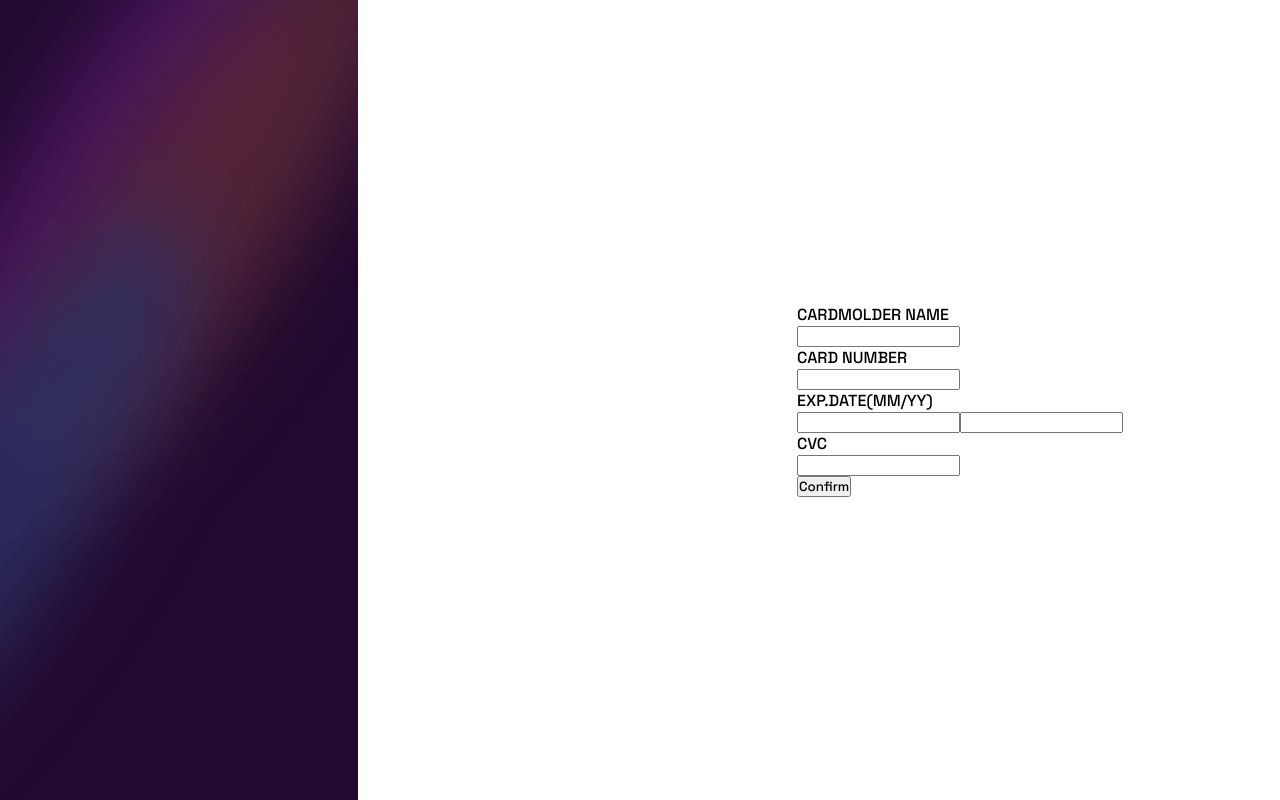
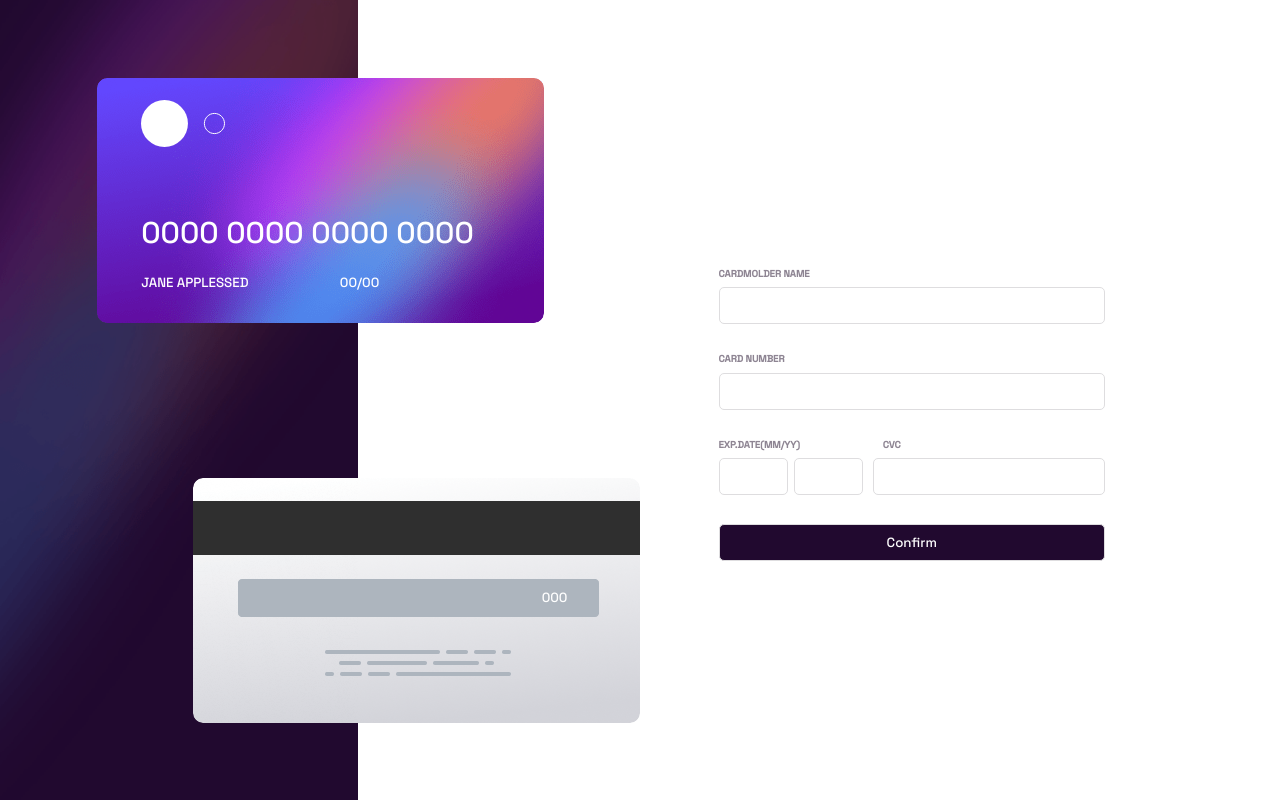
Before and after one commit to pablo-marrero/interactive-card, a React (Create React App) app: page /register-card in a window 1280 px wide. Built offline with nearby package versions, Linux system fonts and the light colour scheme.

Commit message:
update branch

```diff
--- a/src/components/Form/Form.css
+++ b/src/components/Form/Form.css
@@ -1,8 +1,71 @@
+/* EStilos generales */
+.form-register{
+    width: 100%;
+}
+
 .form-register label{
     text-transform: uppercase;
     display: block;
+    font-size: .6em;
+    margin-top: 6%;
+    margin-bottom: 1.5%;
+    font-weight: 600;
+    color: hsl(279, 6%, 55%);
 }
 
+.form-register input{
+    line-height: 35px;
+    width: 80%;
+    border-radius: 5px;
+    border: 1px solid hsl(270, 3%, 87%);
+    padding-left: 5%;
+}
+
+/* Estilos input por tipo y nombre */
 .form-register input[name="confirm"]{
     display: block;
+    margin-top: 6%;
+    color:white;
+    background-color: hsl(278, 68%, 11%);
+    padding: 0;
 }
+
+input[type=number]::-webkit-inner-spin-button,
+input[type=number]::-webkit-outer-spin-button
+{
+  -webkit-appearance: none;
+  margin: 0;
+}
+
+.container-label{
+    display: flex;
+}
+
+.container-label>label{
+    width: 34%;
+}
+
+
+.container-group-input{
+    display: flex;
+    width: 100%;
+}
+.container-group-input>div{
+    width: 30%;
+    display: flex;
+    justify-content: space-between;
+}
+
+.container-group-input>div>input{
+    width: 48%;
+    line-height: 35px;
+}
+
+.container-group-input>div:last-child{
+    width: 48%;
+    margin-left: 2%;
+}
+
+.container-group-input>div:last-child>input{
+    width: 100%;
+}
--- a/src/components/Form/Form.jsx
+++ b/src/components/Form/Form.jsx
@@ -1,32 +1,53 @@
 import React from 'react'
+// import { useForm } from '../../hooks/useForm'
 import "./Form.css"
 
 export const Form = () => {
+
+    const initialForm ={
+        cardName:"",
+        cardNumber:"",
+        cardMounth:"",
+        cardYear:"",
+        cardCvc:""
+    }
+
+    // const { handelChange,handelBlur,handelClick } = useForm(initialForm)
+
+
+
   return (
     <div>
         <form className='form-register'>
             <label htmlFor="">
                 cardmolder name
             </label>
-            <input type="text" />
+            <input type="text" name='cardName'/>
 
             <label htmlFor="">
                 card number
             </label>
-            <input type={'number'} />
+            <input type={'number'} name="cardNumber"/>
 
-            <label htmlFor="">
-                exp.date(mm/yy)
-            </label>
-            <div>
-                <input type={'number'} />
-                <input type={'number'} />
+            <div className='container-label'>
+                <label htmlFor="">
+                    exp.date(mm/yy)
+                </label>
+                <label htmlFor="">
+                    cvc
+                </label>
             </div>
 
-            <label htmlFor="">
-                cvc
-            </label>
-            <input type={'number'} />
+            <div className='container-group-input'>
+                <div>
+                    <input type={'number'} name="cardMounth"/>
+                    <input type={'number'} name="cardYear" />
+                </div>
+
+                <div>
+                    <input type={'number'} name="cardCvc"/>
+                </div>
+            </div>
 
             <input type="submit" name='confirm' value="Confirm" />
         </form>
--- /dev/null
+++ b/src/components/Target/Target.css
@@ -0,0 +1,87 @@
+.card{
+    width: 447px;
+    height: 245px;
+    border-radius: 10px;
+    background-size: cover;
+    background-repeat: no-repeat;
+}
+
+.card input{
+    color: white;
+    line-height: 35px;
+    border: none;
+    background-color: inherit;
+    outline: none;
+}
+
+.card input::placeholder{
+    color: white;
+
+}
+
+
+.card-front{
+    background-image: url("../../assets/bg-card-front.png");
+}
+
+.card-front>div{
+    width: 90%;
+    height: 100%;
+    padding: 5%;
+    margin: auto;
+}
+
+.card-front>div>figure{
+    width: 100%;
+    height: 50%;
+}
+
+.container-input{
+    height: 50%;
+    width: 100%;
+    display: flex;
+    flex-direction: column;
+    justify-content: space-evenly;
+    align-items: center;
+}
+
+.container-input>input{
+    width: 100%;
+    margin: auto;
+    font-size: 30px;
+}
+
+.container-input>div{
+    width: 100%;
+    display: flex;
+    justify-content: space-between;
+}
+
+.container-input>div>input{
+    width: auto;
+}
+
+
+/* ELementos Segunda Targeta */
+
+
+.card-back{
+    align-self: flex-end;
+    position: relative;
+    background-image: url("../../assets/bg-card-back.png");
+}
+
+
+.container-input-back{
+    width: 15%;
+    position: absolute;
+    right: 10%;
+    top:42%;
+}
+
+
+.container-input-back>input{
+    width: 100%;
+    padding-left: 20%;
+    text-align: 28px;
+}
--- a/src/components/Target/TargetBack.jsx
+++ b/src/components/Target/TargetBack.jsx
@@ -1,7 +1,14 @@
 import React from 'react'
+import "./Target.css"
 
 export const TargetBack = () => {
   return (
-    <div>TargetBack</div>
+    <div className='card card-back'>
+      <div>
+        <div className='container-input-back'>
+          <input type="number" placeholder='000'/>
+        </div>
+      </div>
+    </div>
   )
 }
--- a/src/components/Target/TargetFront.jsx
+++ b/src/components/Target/TargetFront.jsx
@@ -1,7 +1,32 @@
 import React from 'react'
+import cardLogo from "../../assets/card-logo.svg"
+import "./Target.css"
 
 export const TargetFront = () => {
   return (
-    <div>TargetFront</div>
+    <div className='card card-front'>
+      <div>
+        <figure>
+          <picture>
+            <img src={cardLogo} alt="card-logo" />
+          </picture>
+
+          {/* <picture>
+            <img src={imgFron} alt="card-front" />
+          </picture> */}
+          <span></span>
+        </figure>
+
+        <div className='container-input'>
+          <input type="number" placeholder='0000 0000 0000 0000'/>
+
+          <div>
+            <input type="text" placeholder='JANE APPLESSED'/>
+
+            <input type="text" placeholder='00/00'/>
+          </div>
+        </div>
+      </div>
+    </div>
   )
 }
--- /dev/null
+++ b/src/hooks/useForm.js
@@ -0,0 +1,15 @@
+export const useForm= (objectValidate)=>{
+    let { cardName, cardNumber,cardMounth,cardYear,cardCvc } = objectValidate
+
+    const handelChange = ()=>{
+
+    }
+
+    const handelBlur = ()=>{
+
+    }
+
+    const handelClick= ()=>{
+
+    }
+}
--- a/src/pages/Main/Main.css
+++ b/src/pages/Main/Main.css
@@ -10,9 +10,18 @@ main{
 main section{
     width: 50%;
     height: 100%;
+    position: relative;
+}
+
+main section:first-child{
+    display: flex;
+    flex-direction: column;
+    justify-content: space-around;
+    align-items: center;
 }
 
 main section:last-child{
+    width: 50%;
     display: flex;
     justify-content: center;
     align-items: center;
--- a/src/pages/Main/Main.jsx
+++ b/src/pages/Main/Main.jsx
@@ -1,12 +1,15 @@
 import React from 'react'
 import { Form } from '../../components/Form/Form'
 import "./Main.css"
+import {TargetFront} from "../../components/Target/TargetFront"
+import {TargetBack} from "../../components/Target/TargetBack"
 
 export const Main = () => {
   return (
     <main>
         <section>
-
+          <TargetFront/>
+          <TargetBack/>
         </section>
 
         <section>
```
